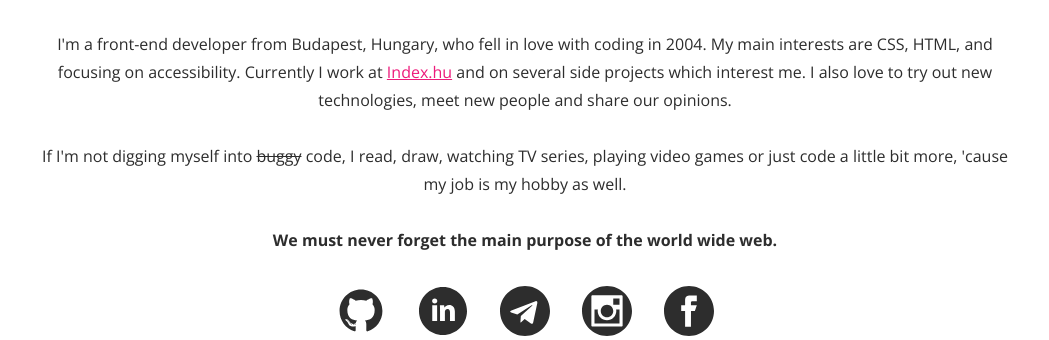
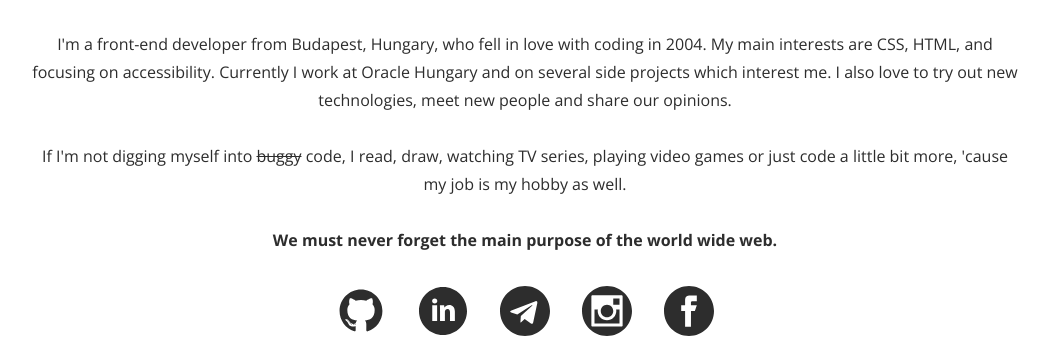
Before and after one commit to cat-a-flame/stef-nia.me, a PHP site: page / in a window 1280 px wide. Shown: the part 394-734 px from the top of the page, without its empty margins (115-1164 px from the left). Run offline with PHP 8.4, Linux system fonts and the light colour scheme.

Commit message:
Profession update.

```diff
--- a/info.php
+++ b/info.php
@@ -10,7 +10,7 @@
 
         <p class="s-info_description">
             I'm a front-end developer from Budapest, Hungary, who fell in love with coding in 2004. My main interests are CSS, HTML, and focusing on accessibility.
-            Currently I work at <a class="s-info_description_link" href="http://index.hu" target="_blank" rel="external">Index.hu</a> and on several side projects which interest me.
+            Currently I work at <strong>Oracle Hungary</strong> and on several side projects which interest me.
             I also love to try out new technologies, meet new people and share our opinions.<br><br>
             If I'm not digging myself into <del>buggy</del> code, I read, draw, watching TV series, playing video games or just code a little bit more, 'cause my job is my hobby as well.<br><br>
             <strong class="s-info_description_highlight">We must never forget the main purpose of the world wide web.</strong>
```
